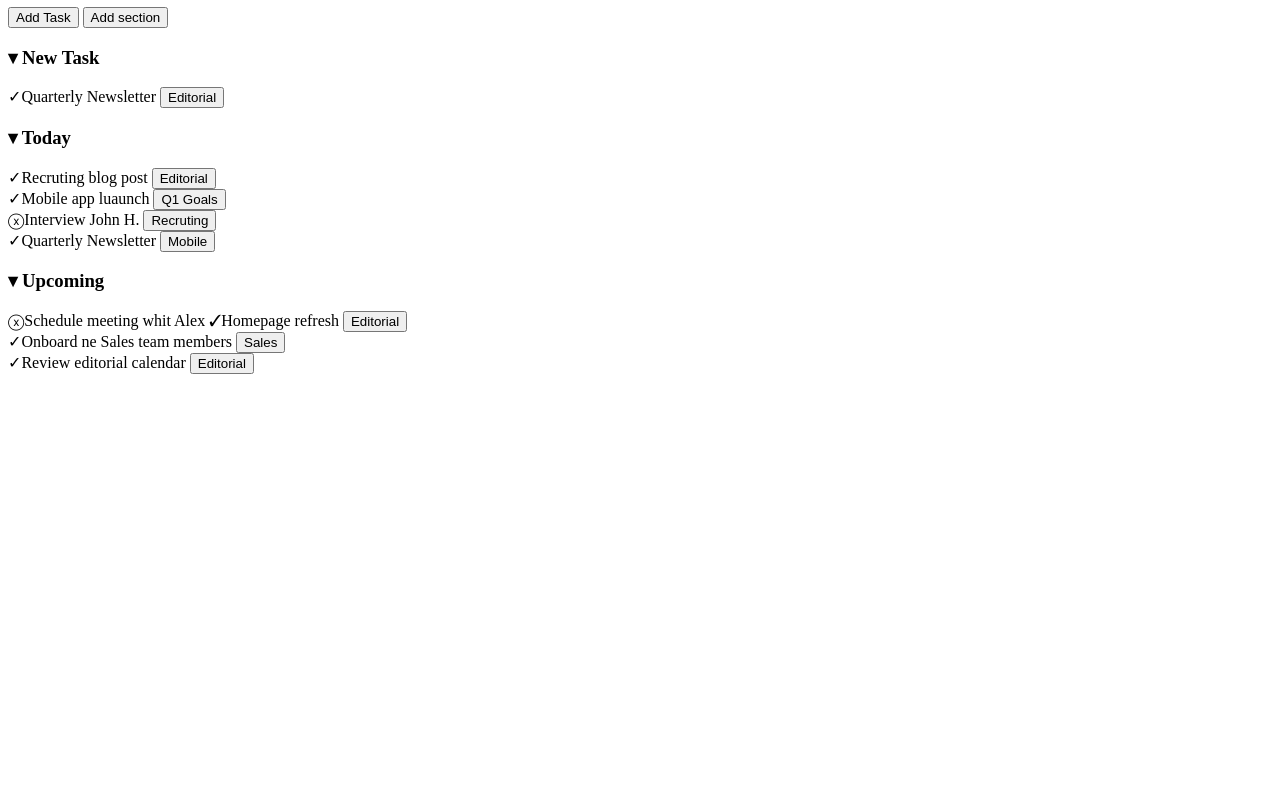
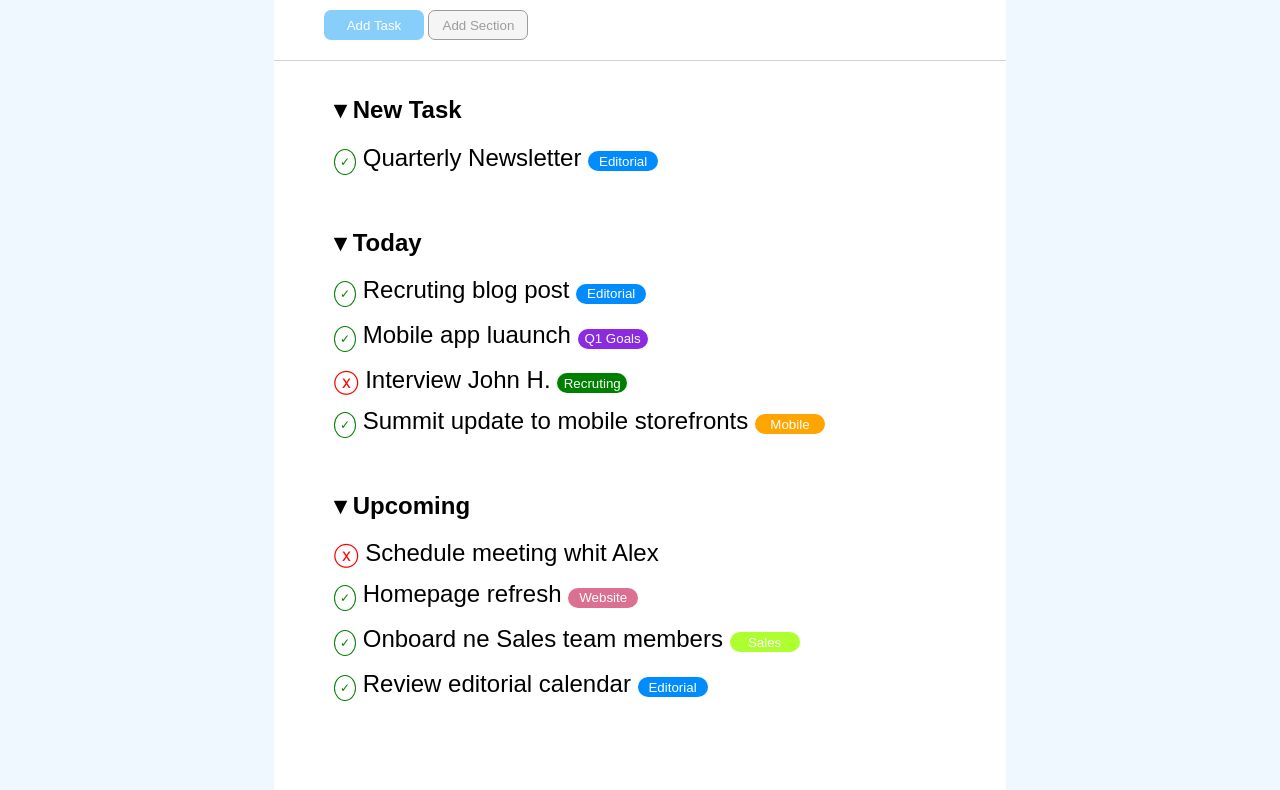
Before and after one commit to AlessioBonadonna/html-css-toboolist, a plain HTML site: page index.html in a window 1280 px wide. Shown: the part 135-925 px from the top of the page. Before the commit the page ends 800 px from the top, so only its background shows below. Drawn offline with Linux system fonts and the light colour scheme.

Commit message:
css finish

```diff
--- a/css/style.css
+++ b/css/style.css
@@ -0,0 +1,110 @@
+*{
+    margin:0;
+    padding: 0;
+    box-sizing: border-box;
+}
+body{
+    font-family: Arial, Helvetica, sans-serif;
+}
+header{
+display: flex;
+background-color: white;
+
+text-align: center;
+padding: 20px;
+
+}
+header img {
+
+    width: auto;
+}
+h1{
+    font-size: 3em;
+}
+main{
+    background-color:aliceblue;
+    padding: 30px;
+}
+.contenitore{
+    margin:auto;
+    width: 60%;
+    background-color: white;
+    padding: 60px;
+    position:relative;
+    padding-top:100px;
+
+}
+.contenitore h3{
+    font-size: 1em;
+    margin-bottom:7px;
+}
+.contenitore section{
+    margin-bottom: 40px;
+    font-size: 1.5em;
+    line-height: 1.7em;
+}
+nav{
+    border-bottom:1px solid lightgray;
+    position:absolute;
+    width: 100%;
+    left:0;
+    padding:20px 0px;
+    top:0;
+    padding-left:50px;
+}
+.primobottone{
+    background-color:lightskyblue ;
+    border-radius: 7px;
+    border:none;
+    width: 100px;
+    height: 30px;
+    color:white;
+
+}
+.secondobottone{
+    background-color:whitesmoke;
+    border-radius: 7px;
+    border:none;
+    width: 100px;
+    height: 30px;
+    color:rgb(157, 155, 155);
+    border:1px solid rgb(157, 155, 155)
+}
+.check{
+    width: 10px;
+    height: 10px;
+    font-size: 0.5em;
+    color:green;
+    border:1px solid green;
+    border-radius: 100%;
+    padding:5px;
+}
+.x{
+    color:red;
+}
+#bottoneradio{
+    border-radius: 15px;
+    border: 0;
+    width: 70px;
+    height: 20px;
+    color:white;
+    }
+
+.editoriale{
+background-color: rgb(0, 140, 255);
+}
+.q1{
+background-color: blueviolet;
+}
+.recruting{
+background-color: green;
+}
+.mobile{
+background-color: orange;
+}
+.website{
+background-color: palevioletred;
+}
+.sales{
+background-color: greenyellow;
+}
--- a/index.html
+++ b/index.html
@@ -1,43 +1,64 @@
 <!DOCTYPE html>
 <html lang="en">
+
 <head>
     <meta charset="UTF-8">
     <meta http-equiv="X-UA-Compatible" content="IE=edge">
     <meta name="viewport" content="width=device-width, initial-scale=1.0">
     <title>Toboolist</title>
+    <link rel="stylesheet" href="/css/style.css">
 </head>
+
 <body>
     <header>
         <img src="/img/Logo.png" alt="logo">
         <h1>Toboolist</h1>
     </header>
     <main>
-        <div class="contenitore"><!--Div contenitore -->
-            <nav><!--nav con bottoni -->
+        <div class="contenitore">
+            <!--Div contenitore -->
+            <nav>
+                <!--nav con bottoni -->
                 <button class="primobottone">Add Task</button>
-                <button class="secondobottone">Add section</button>
-            </nav><!--/nav-->
+                <button class="secondobottone">Add Section</button>
+            </nav>
+            <!--/nav-->
 
-            <section> <!--NewTask-->
-            <h3>&#9662; New Task</h3>
-                &check;Quarterly Newsletter <button class="editoriale" id="bottoneradio">Editorial</button>
-            </section><!--/newtask-->
-            <section><!--Today-->
+            <section>
+                <!--NewTask-->
+                <h3>&#9662; New Task</h3>
+                <span class="check">&check;</span> Quarterly Newsletter <button class="editoriale"
+                    id="bottoneradio">Editorial</button>
+            </section>
+            <!--/newtask-->
+            <section>
+                <!--Today-->
                 <h3>&#9662; Today</h3>
-                &check;Recruting blog post <button class="editoriale" id="bottoneradio">Editorial</button> <br>
-                &check;Mobile app luaunch <button class="q1" id="bottoneradio">Q1 Goals</button> <br>
-                &#9447;Interview John H. <button class="recruting" id="bottoneradio">Recruting</button> <br>
-                &check;Quarterly Newsletter <button class="mobile" id="bottoneradio">Mobile</button> <br>
-                </section><!--/Today-->
-                <section><!--Upcoming-->
-                    <h3>&#9662; Upcoming</h3>
-                    &#9447;Schedule meeting whit Alex
-                    &check;Homepage refresh <button class="website" id="bottoneradio">Editorial</button> <br>
-                    &check;Onboard ne Sales team members <button class="sales" id="bottoneradio">Sales</button><br>
-                    &check;Review editorial calendar <button class="editoriale" id="bottoneradio">Editorial</button> <br>
-                    </section>
-        </div><!--Chiusura Div Contenitore -->
+                <span class="check">&check;</span> Recruting blog post <button class="editoriale"
+                    id="bottoneradio">Editorial</button> <br>
+                <span class="check">&check;</span> Mobile app luaunch <button class="q1" id="bottoneradio">Q1
+                    Goals</button> <br>
+                <span class="x">&#9447;</span> Interview John H. <button class="recruting"
+                    id="bottoneradio">Recruting</button> <br>
+                <span class="check">&check;</span> Summit update to mobile storefronts <button class="mobile"
+                    id="bottoneradio">Mobile</button> <br>
+            </section>
+            <!--/Today-->
+            <section>
+                <!--Upcoming-->
+                <h3>&#9662; Upcoming</h3>
+                <span class="x">&#9447;</span> Schedule meeting whit Alex <br>
+                <span class="check">&check;</span> Homepage refresh <button class="website"
+                    id="bottoneradio">Website</button> <br>
+                <span class="check">&check;</span> Onboard ne Sales team members <button class="sales"
+                    id="bottoneradio">Sales</button><br>
+                <span class="check">&check;</span> Review editorial calendar <button class="editoriale"
+                    id="bottoneradio">Editorial</button> <br>
+            </section>
+        </div>
+        <!--Chiusura Div Contenitore -->
     </main>
     <footer></footer>
 </body>
+
 </html>
```
